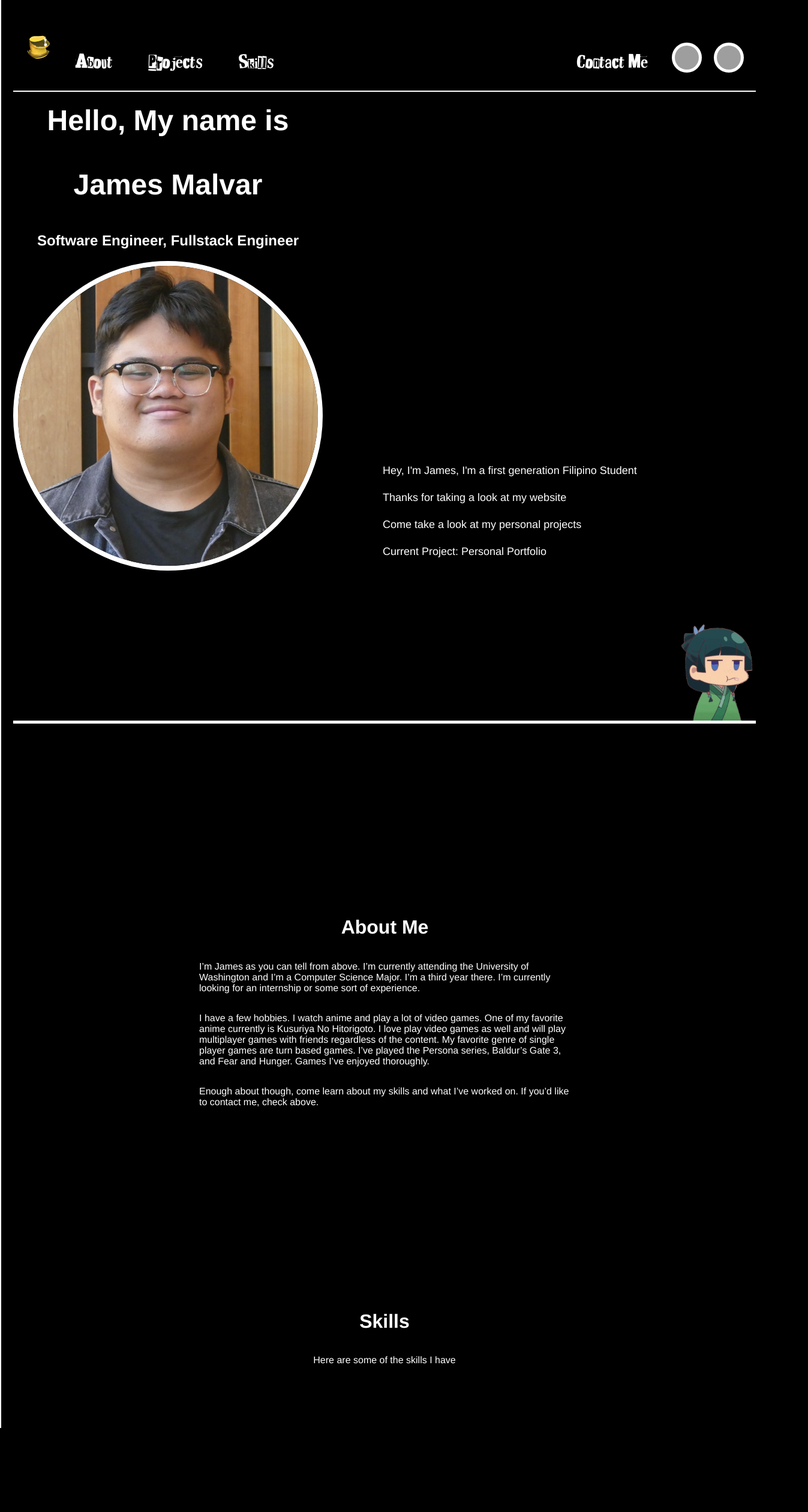
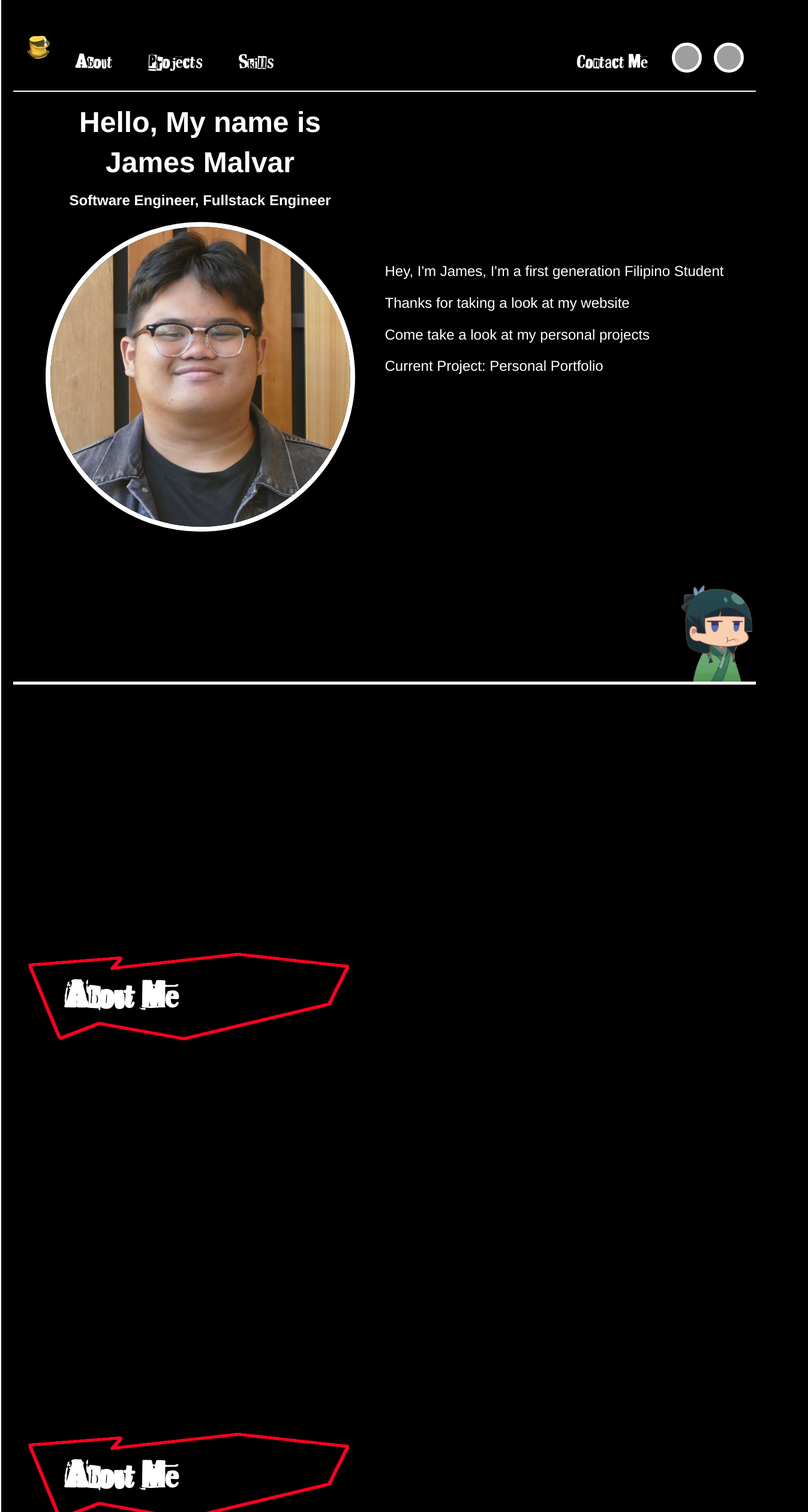
Before and after one commit to jbmalvar/JamesPersonalProjects, a React (Vite) app in the folder james-portfolio-web/: page / in a window 1280 px wide. Shown: the top 2520 px of the page at 60% size, 1347 px wide, since content can reach past the window. Before the commit the page ends 2380 px from the top, so only its background shows below. Built offline with nearby package versions, Linux system fonts and the light colour scheme; grey boxes are pictures that could not be loaded.

Commit message:
First Initialization

```diff
--- a/james-portfolio-web/src/App.css
+++ b/james-portfolio-web/src/App.css
@@ -1,4 +1,3 @@
-
 @font-face {
   font-family: 'Expose';
   src: url('./fonts/Expose-Regular.otf') format('opentype'); /* Adjust the path */
@@ -166,24 +165,28 @@ a:visited {
   filter: drop-shadow(5px 5px 5px rgba(255, 0, 0, 0.6));
 }
 
-
 .JamesIntro {
   position: relative; /* Ensure this is relative for absolute children */
   display: flex;
   align-items: center;
-  gap: 100px;
-  border-bottom: 5px solid white;
+  justify-content: center;
+  line-height: 0.3;
+  gap: 50px;
+  margin-top: 1.5em;;
+  border-bottom: 5px solid white; /* White line */
   padding-bottom: 250px; /* Adjust if needed */
+  overflow: hidden; /* Clip content only for larger screens */
 }
 
 .MaoMao {
   position: absolute;
-  right: calc((100% - 1400px) / 2); /* Align with .App container */
-  bottom: 0; /* Ensure it touches the border-bottom */
+  right: calc((110% - 1400px) / 2); /* Align with .App container */
+  bottom: calc(-1 * var(--maoMao-offset, 0px)); /* Dynamically adjust position */
   z-index: 1;
   --width: 10vw;
   width: var(--width);
   transform: translateY(0);
+  transition: bottom 0.3s ease-in-out; /* Smooth transition */
 }
 
 /* Adjust for smaller screens */
@@ -212,17 +215,12 @@ a:visited {
   border-radius: 50%;
   border-style: solid;
   border-width: 8px;
+  margin-top: 1vw;
 }
 
 .JamesDesc {
-  margin-top: 100px;
-  align-self: flex-start;
-}
-
-.JamesDesc {
-  margin-top: auto;
-  font-size: 18px;
-  line-height: 1.5;
+  font-size: 24px;
+  line-height: 1.2;
 }
 /* Define the new keyframe animation */
 @keyframes aboutMeActive {
@@ -269,12 +267,16 @@ a:visited {
   flex-direction: column;
   margin-top: 300px;
   align-items: center;
-  max-width: 50%;
+  width: 100%;
+  height: 500px;
   margin-left: auto;
   margin-right: auto;
   opacity: 0; /* Hidden by default */
   transform: translateY(-50px) scale(0.8); /* Start above and scale down */
   transition: opacity 0.8s ease, transform 0.8s ease; /* Smooth fade-out and movement */
+  background: url('./assets/Left.png') no-repeat center center;
+  background-size: 50%;
+  background-position: 0% 50%;
 }
 /* Apply the new animation when visible */
 .AboutContainer.animate {
@@ -289,21 +291,15 @@ a:visited {
   transform: translateY(20px) scale(0.9); /* Move up slightly and shrink */
 }
 
-.SkillsContainer {
-  display: flex;
-  flex-direction: column;
-  margin-top: 300px;
-  align-items: center;
-  max-width: 50%;
-  margin-left: auto;
-  margin-right: auto;
+.AboutTitle {
+  position: relative;
+  left: 7%;
+  top: 28%;
+  font-family: 'Expose', sans-serif;
+  font-size: 60px;
+  width: 100%;
 }
 
-.skill-animation {
-  transition: transform 0.1s linear, opacity 0.1s linear; /* Smooth animation */
+.AboutContainer.second.animate {
+  animation-delay: 0.8s; /* Delay the animation by 0.8 seconds */
 }
-
-.skill-animation.animate {
-  opacity: 1;
-  transform: translateX(100%);
-}
--- a/james-portfolio-web/src/App.tsx
+++ b/james-portfolio-web/src/App.tsx
@@ -18,6 +18,22 @@ function App() {
   const skillsRef = useRef<HTMLHeadingElement | null>(null);
   const aboutRef = useRef<HTMLDivElement | null>(null); // Reference for AboutContainer
   const [isAboutVisible, setIsAboutVisible] = useState(false);
+  const [maoMaoOffset, setMaoMaoOffset] = useState(0); // State to track MaoMao's position
+
+  useEffect(() => {
+    const handleScroll = () => {
+      const scrollY = window.scrollY;
+      // Dynamically calculate MaoMao's height based on 10vw
+      const maoMaoHeight = window.innerWidth * 0.1; // 10vw in pixels
+      const whiteLineHeight = 90; // Height of the white line (border-bottom)
+      const maxOffset = maoMaoHeight + whiteLineHeight; // Ensure MaoMao fully disappears
+      const newOffset = Math.min(scrollY, maxOffset);
+      setMaoMaoOffset(newOffset); // Update MaoMao's position
+    };
+    window.addEventListener('scroll', handleScroll);
+    return () => window.removeEventListener('scroll', handleScroll);
+  }, []);
+
 
   useEffect(() => {
     const observer = new IntersectionObserver(
@@ -44,28 +60,6 @@ function App() {
     };
   }, []);
 
-  useEffect(() => {
-    const handleScroll = () => {
-      if (skillsRef.current) {
-        const rect = skillsRef.current.getBoundingClientRect()
-        const windowHeight = window.innerHeight
-
-        // Start tracking when the element is at the bottom of the viewport
-        if (rect.top <= windowHeight && startScroll === null) {
-          setStartScroll(window.scrollY) // Store scroll position when entering view
-        }
-
-        // Update scroll position relative to the starting point
-        if (startScroll !== null) {
-          setScrollPosition(window.scrollY - startScroll)
-        }
-      }
-    }
-
-    window.addEventListener('scroll', handleScroll)
-    return () => window.removeEventListener('scroll', handleScroll)
-  }, [startScroll]);
-
   return (
     <div className="App">
         <nav className = "JamesNav">
@@ -86,35 +80,33 @@ function App() {
             <h1>Hello, My name is </h1>
             <h1>James Malvar</h1>
             <h2>Software Engineer, Fullstack Engineer</h2>
-            <img src = {James}></img>
+            <img src = {James} className = "JamesImg"></img>
           </span>
           <span className = "JamesDesc">
             <p>Hey, I'm James, I'm a first generation Filipino Student</p>
             <p>Thanks for taking a look at my website</p>
             <p>Come take a look at my personal projects</p>
             <p>Current Project: Personal Portfolio</p>
-            <img src = {MaoMao} className = "MaoMao"></img>
+            <img
+              src={MaoMao}
+              className="MaoMao"
+              style={{ transform: `translateY(${maoMaoOffset}px)` }} // Dynamically adjust position
+            />
           </span>
         </div>
         <div id="about-section" className={`AboutContainer ${isAboutVisible ? 'animate' : ''}`} ref={aboutRef}>
-            <h1>About Me</h1>
-            <p>I’m James as you can tell from above. I’m currently attending the University of Washington and I’m a Computer Science Major. I’m a third year there. I’m currently looking for an internship or some sort of experience.</p>
-            <p>I have a few hobbies. I watch anime and play a lot of video games. One of my favorite anime currently is Kusuriya No Hitorigoto. I love play video games as well and will play multiplayer games with friends regardless of the content. My favorite genre of single player games are turn based games. I’ve played the Persona series, Baldur’s Gate 3, and Fear and Hunger. Games I’ve enjoyed thoroughly.</p>
-            <p>Enough about though, come learn about my skills and what I’ve worked on. If you’d like to contact me, check above.</p>
+          <h1 className='AboutTitle'>About Me</h1>
         </div>
-        <div id = "skills-section" className = "SkillsContainer">
-          <h1>Skills</h1>
-          <p>Here are some of the skills I have</p>
-          <div className = "Skills">
-            <div>
-              <h2 ref={skillsRef} className="skill-animation" style={{ transform: `translateX(${Math.min(scrollPosition, window.innerWidth) - 700}px)` }}> HTML/CSS/React</h2>
-            </div>
-          </div>
-        </div>
-        <div id = "projects-section" className = "ProjectsContainer">
+                <div id="about-section" className={`AboutContainer ${isAboutVisible ? 'animate' : ''}`} ref={aboutRef}>
+          <h1 className='AboutTitle'>About Me</h1>
         </div>
     </div>
   )
 }
 
 export default App
+
+/*<h1>About Me</h1>
+            <p>I’m James as you can tell from above. I’m currently attending the University of Washington and I’m a Computer Science Major. I’m a third year there. I’m currently looking for an internship or some sort of experience.</p>
+            <p>I have a few hobbies. I watch anime and play a lot of video games. One of my favorite anime currently is Kusuriya No Hitorigoto. I love play video games as well and will play multiplayer games with friends regardless of the content. My favorite genre of single player games are turn based games. I’ve played the Persona series, Baldur’s Gate 3, and Fear and Hunger. Games I’ve enjoyed thoroughly.</p>
+            <p>Enough about though, come learn about my skills and what I’ve worked on. If you’d like to contact me, check above.</p> */
```
Also changed, not shown: james-portfolio-web/src/assets/Left.png (added).
